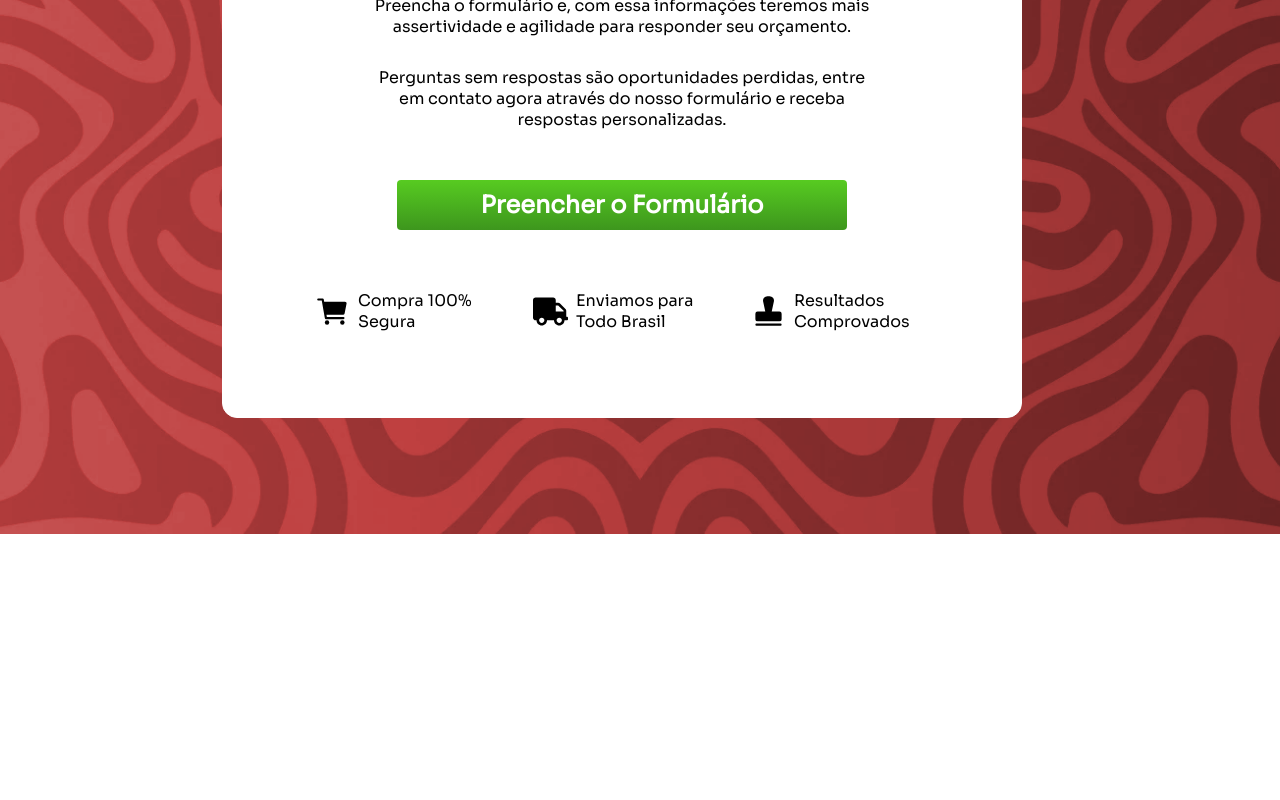
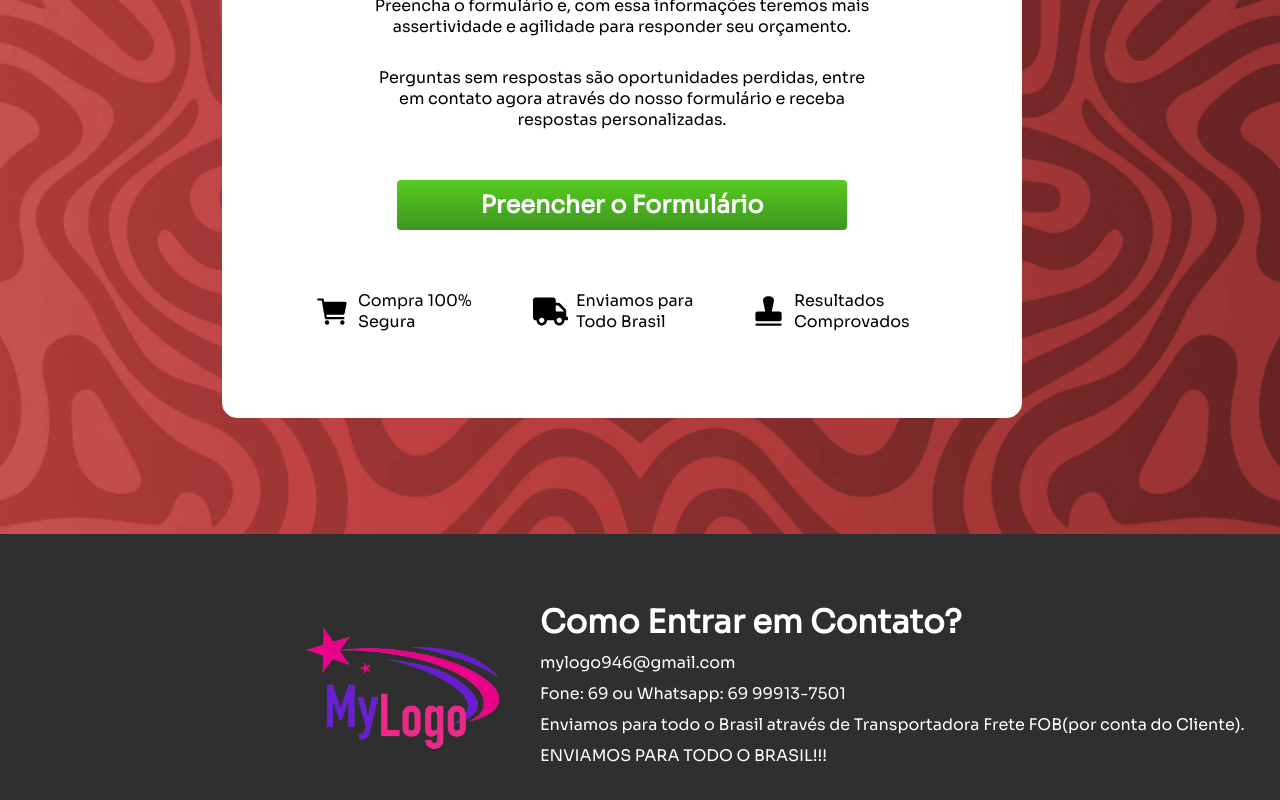
Before and after one commit to DUDUZIN8/landing-page, a React (Create React App) app: page / in a window 1280 px wide. Shown: the part 9197-9997 px from the top of the page. Before the commit the page ends 9827 px from the top, so only its background shows below. Built offline with nearby package versions, Linux system fonts and the light colour scheme.

Commit message:
feat: eightypage

```diff
--- a/src/pages/Home/home.js
+++ b/src/pages/Home/home.js
@@ -6,6 +6,7 @@ import { Pagina4 } from '../Page 4/page4'
 import { Pagina5 } from '../Page 5/page5'
 import { Pagina6 } from '../Page 6/page6'
 import { Pagina7 } from '../Page 7/page7'
+import { Pagina8 } from '../Page 8/page8'
 
 export default function Home() {
   return (
@@ -18,6 +19,7 @@ export default function Home() {
       <Pagina5 />
       <Pagina6 />
       <Pagina7 />
+      <Pagina8 />
     </>
   )
 }
--- a/src/pages/Page 2/page2.css
+++ b/src/pages/Page 2/page2.css
@@ -276,6 +276,6 @@
   height: 590px;
   border-radius: 10px;
   left: 6pc;
-  bottom: 436pc;
+  bottom: 448pc;
   background-color: #fff;
 }
--- a/src/pages/Page 4/page4.css
+++ b/src/pages/Page 4/page4.css
@@ -226,7 +226,7 @@
 .liquida-image {
   position: absolute;
   right: 0;
-  bottom: 259pc;
+  bottom: 270pc;
   width: 100%;
 }
 
--- /dev/null
+++ b/src/pages/Page 8/page8.css
@@ -0,0 +1,18 @@
+.container8 {
+  background-color: #2f2f2f;
+  display: flex;
+  color: white;
+  margin-top: -6pc;
+}
+
+.image-logo2 {
+  width: 300px;
+  margin-left: 15pc;
+}
+
+.container-content-texts {
+  display: flex;
+  justify-content: center;
+  gap: 10px;
+  flex-direction: column;
+}
--- /dev/null
+++ b/src/pages/Page 8/page8.js
@@ -0,0 +1,20 @@
+import Logo from '../../assets/img/logo.png'
+import './page8.css'
+
+export const Pagina8 = () => {
+  return (
+    <div className='container8'>
+      <img src={Logo} className='image-logo2' alt='MyLogo' />
+      <div className='container-content-texts'>
+        <h1 className='title8'>Como Entrar em Contato?</h1>
+        <p>mylogo946@gmail.com</p>
+        <p>Fone: 69 ou Whatsapp: 69 99913-7501</p>
+        <p>
+          Enviamos para todo o Brasil através de Transportadora Frete FOB(por
+          conta do Cliente).
+        </p>
+        <p>ENVIAMOS PARA TODO O BRASIL!!!</p>
+      </div>
+    </div>
+  )
+}
```
Also changed, not shown: src/assets/img/mylogo.png (deleted).
